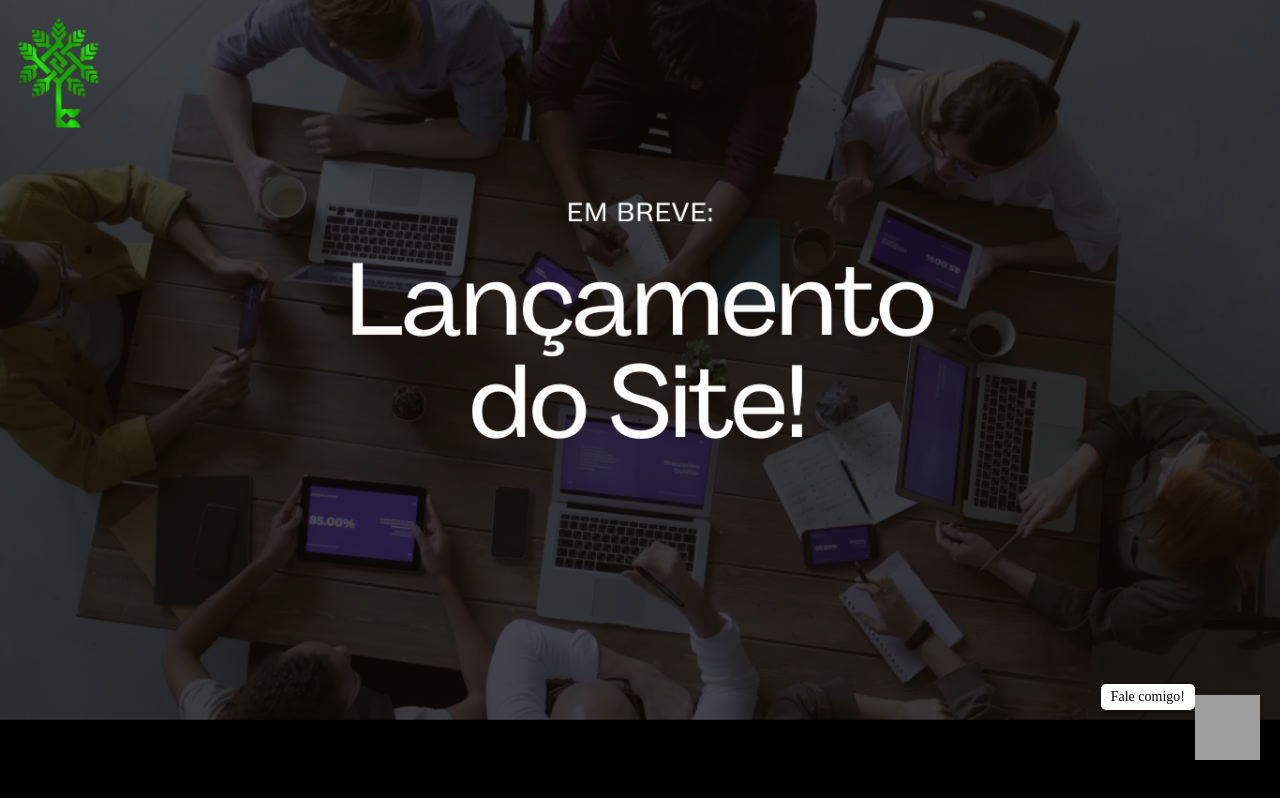
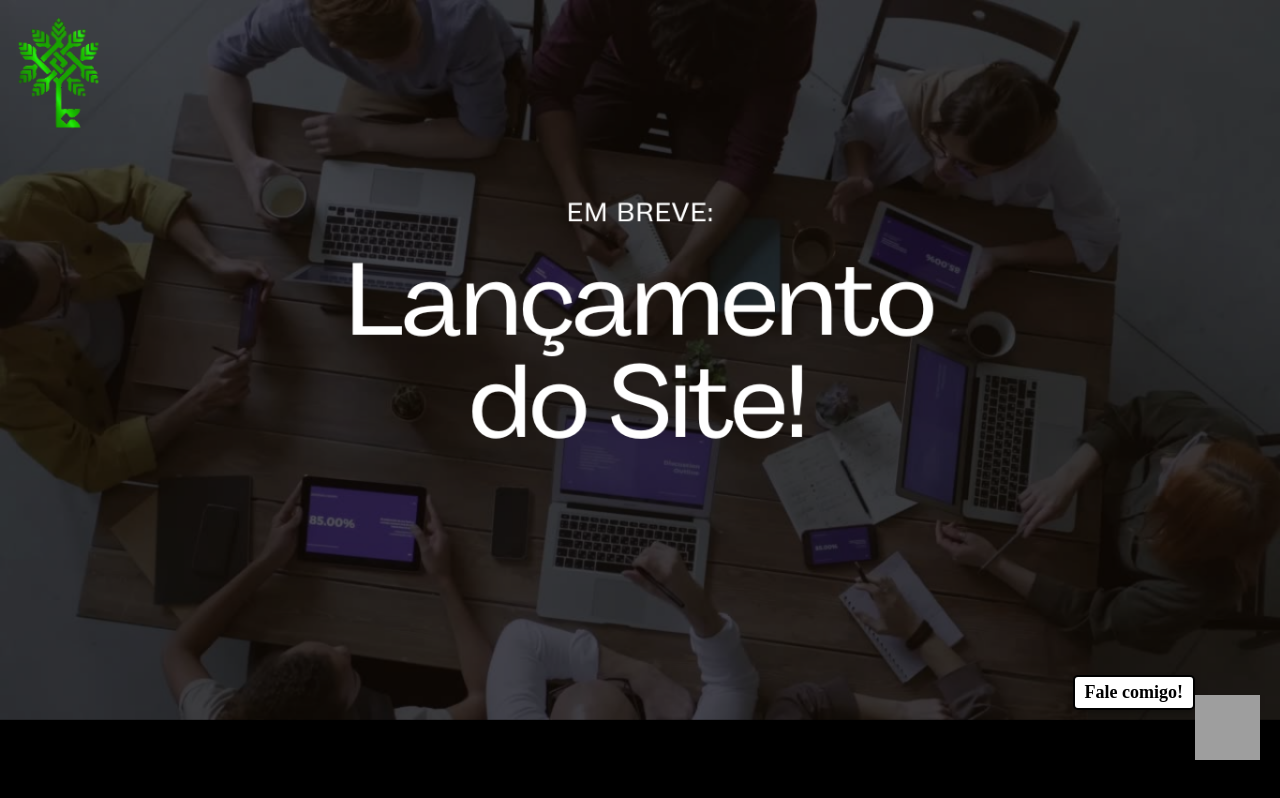
Before and after one commit to JonesSampaio/meu_site, a plain HTML site: page index.html in a window 1280 px wide. Drawn offline with Linux system fonts and the light colour scheme; grey boxes are pictures that could not be loaded.

Commit message:
Update index.html

```diff
--- a/index.html
+++ b/index.html
@@ -35,7 +35,9 @@
             padding: 5px 10px; /* Espaçamento interno */
             border-radius: 5px; /* Cantos arredondados */
             box-shadow: 0 2px 5px rgba(0, 0, 0, 0.3); /* Sombra */
-            font-size: 14px; /* Tamanho da fonte */
+            font-size: 18px; /* Tamanho da fonte aumentado */
+            font-weight: bold; /* Fonte em negrito */
+            border: 2px solid black; /* Borda mais forte */
             display: flex; /* Flexbox para centralizar texto */
             align-items: center; /* Centraliza verticalmente */
         }
```
